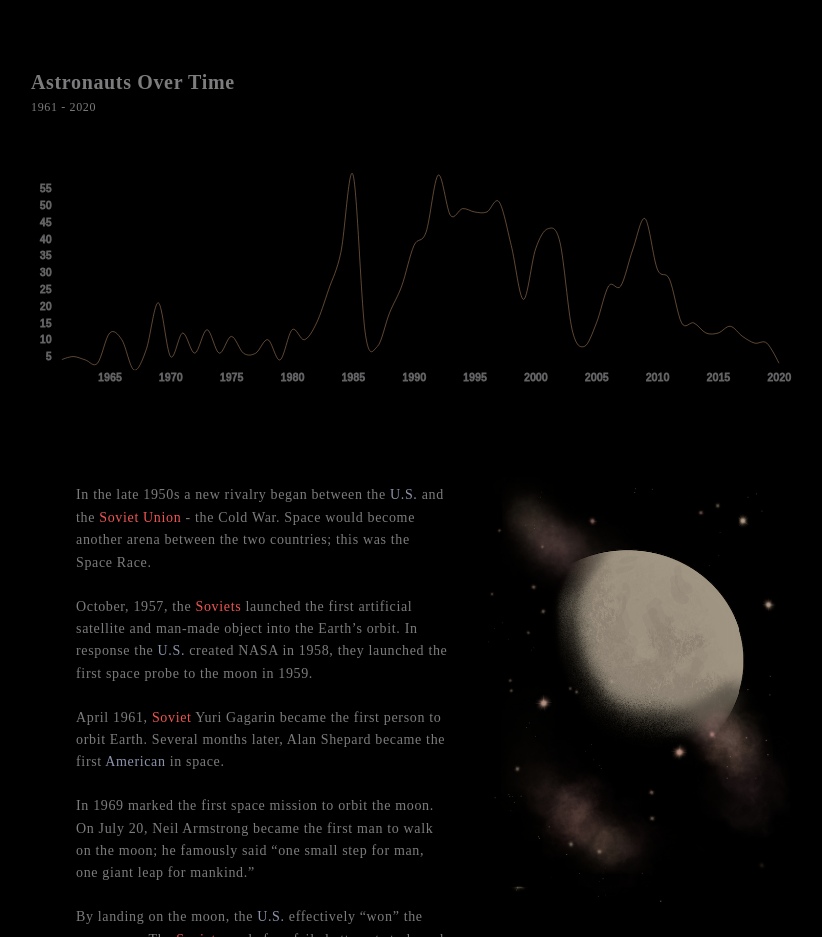
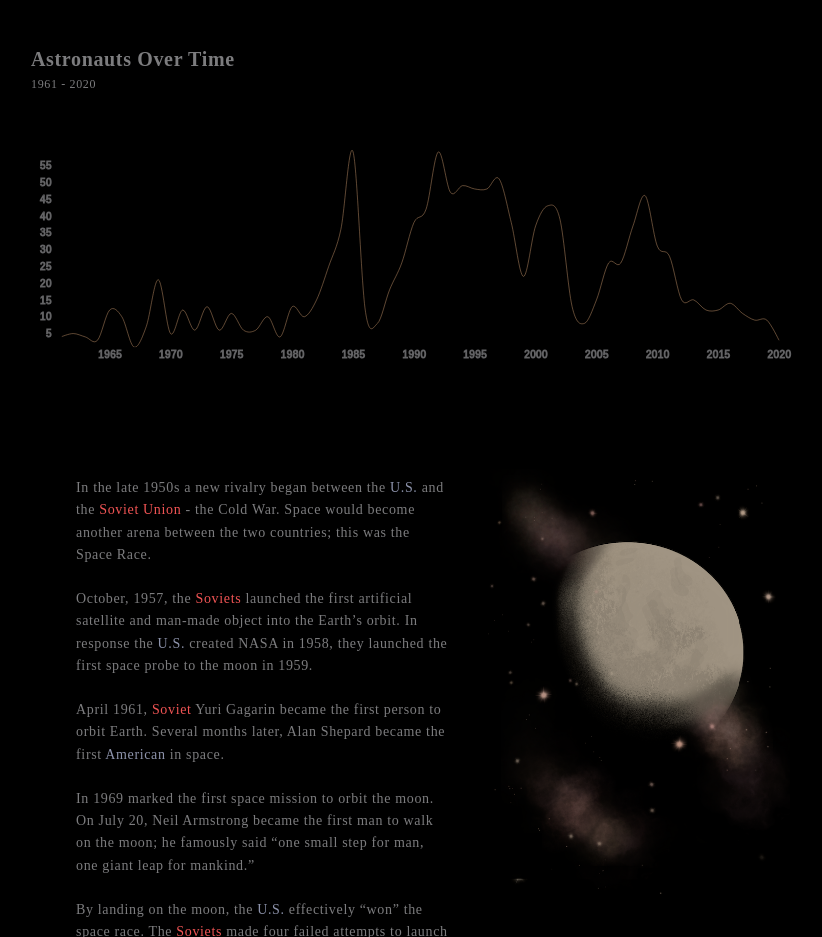
Before and after one commit to soha-elghany/Astronaut-Viz, a plain HTML site: page index.html in a window 1280 px wide. Shown: the part 1000-1937 px from the top of the page, without its empty margins (225-1047 px from the left). Drawn offline with nearby package versions, Linux system fonts and the light colour scheme; animation ran at ten frames a second.

Commit message:
Update style.css

```diff
--- a/style.css
+++ b/style.css
@@ -56,7 +56,7 @@ body {
     text-align: justify;
     display: inline-block;
     line-height: 1.6em;
-    margin-top: 4%;
+    margin-top: 1%;
     margin-bottom: 0;
 }
 
@@ -81,6 +81,7 @@ body {
 #wrapper {
     margin-top: 4%;
     margin-right: 4%;
+    margin-bottom: 2%;
     display: inline-block;
     /* padding: 0 0.75rem; */
 }
```
